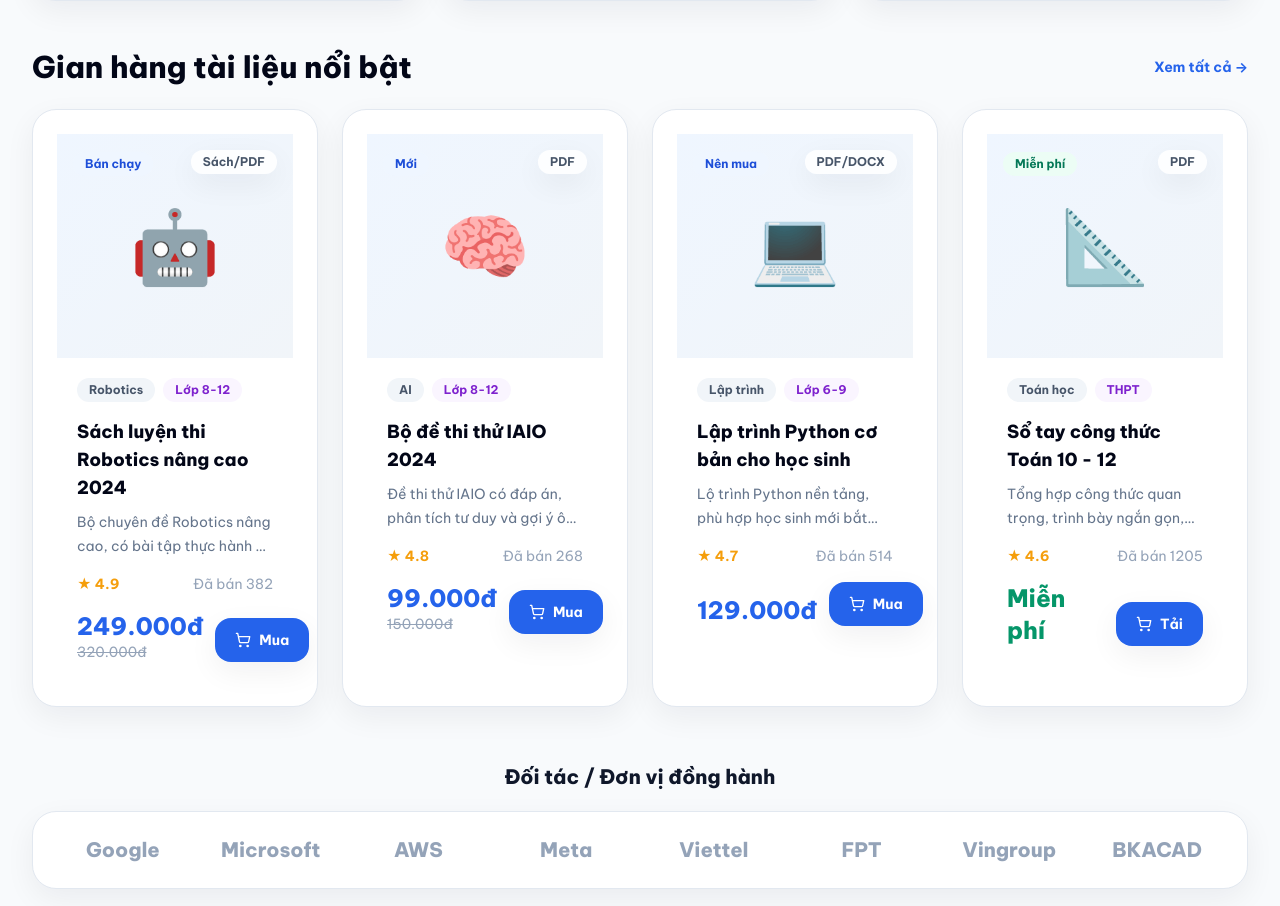
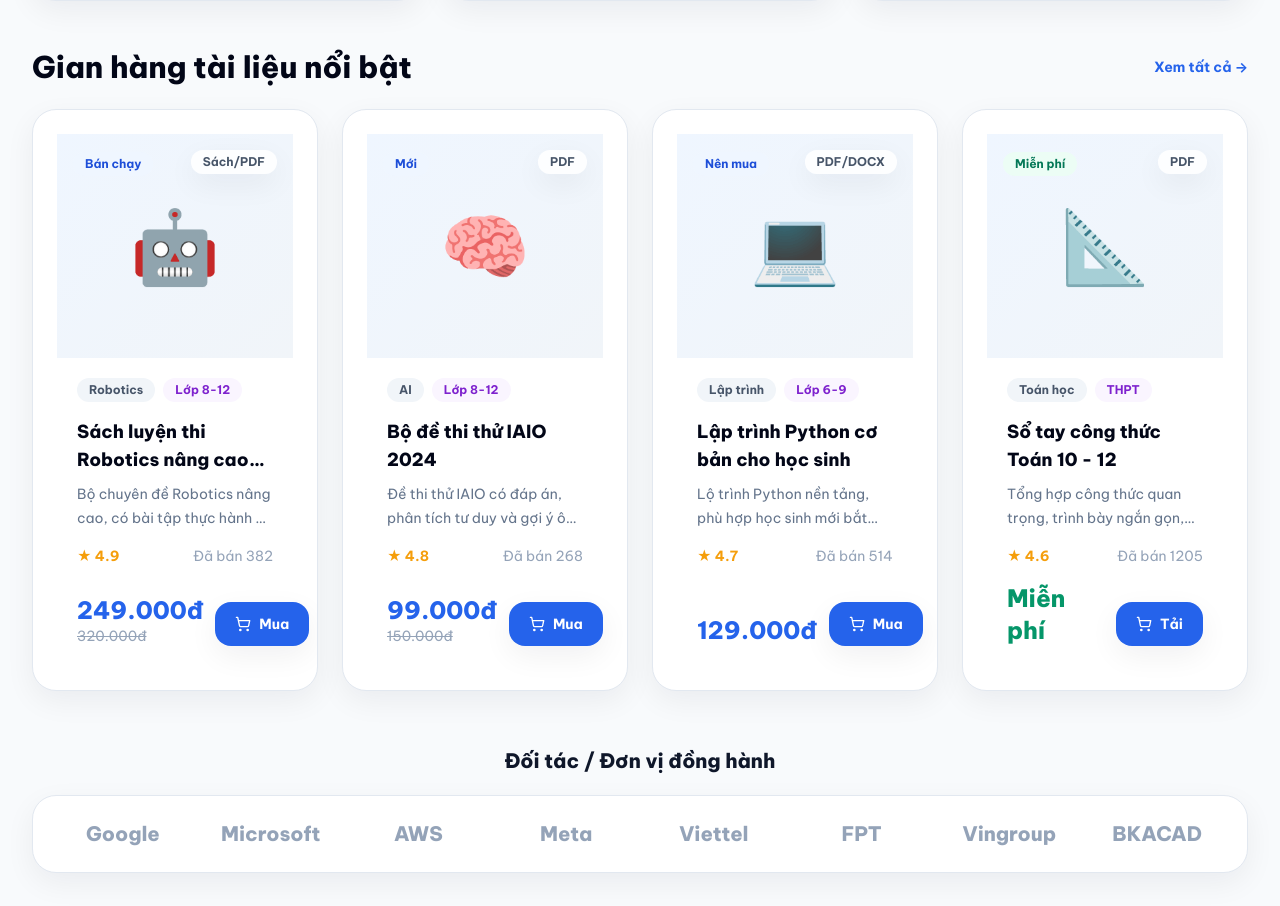
Before and after one commit to Lebinh10092003/FT-Khaothi, a React (Vite) app: page / in a window 1280 px wide. Shown: the part 1276-2182 px from the top of the page. Built offline with nearby package versions, Linux system fonts and the light colour scheme.

Commit message:
Normalize product card heights in store layout

```diff
--- a/src/styles.css
+++ b/src/styles.css
@@ -25,3 +25,41 @@ body { margin: 0; min-width: 320px; }
   opacity: .24;
   background: radial-gradient(circle at 18% 22%, white 0 6%, transparent 7%), radial-gradient(circle at 82% 20%, white 0 9%, transparent 10%), repeating-linear-gradient(135deg, transparent 0 20px, rgba(255,255,255,.28) 21px 22px);
 }
+
+/* Chuẩn hóa thẻ sản phẩm trong gian hàng tài liệu để dữ liệu dài không làm vỡ bố cục */
+.card-hover.group {
+  height: 100%;
+  display: flex;
+  flex-direction: column;
+}
+.card-hover.group > a {
+  flex: 0 0 auto;
+}
+.card-hover.group > div:last-child {
+  flex: 1;
+  display: flex;
+  flex-direction: column;
+}
+.card-hover.group > div:last-child > a {
+  min-height: 56px;
+  max-height: 56px;
+  overflow: hidden;
+  display: -webkit-box;
+  -webkit-line-clamp: 2;
+  -webkit-box-orient: vertical;
+}
+.card-hover.group > div:last-child > p {
+  min-height: 48px;
+  max-height: 48px;
+  overflow: hidden;
+  display: -webkit-box;
+  -webkit-line-clamp: 2;
+  -webkit-box-orient: vertical;
+}
+.card-hover.group > div:last-child > div:last-child {
+  margin-top: auto;
+  padding-top: 16px;
+}
+.card-hover.group .text-7xl {
+  line-height: 1;
+}
```
